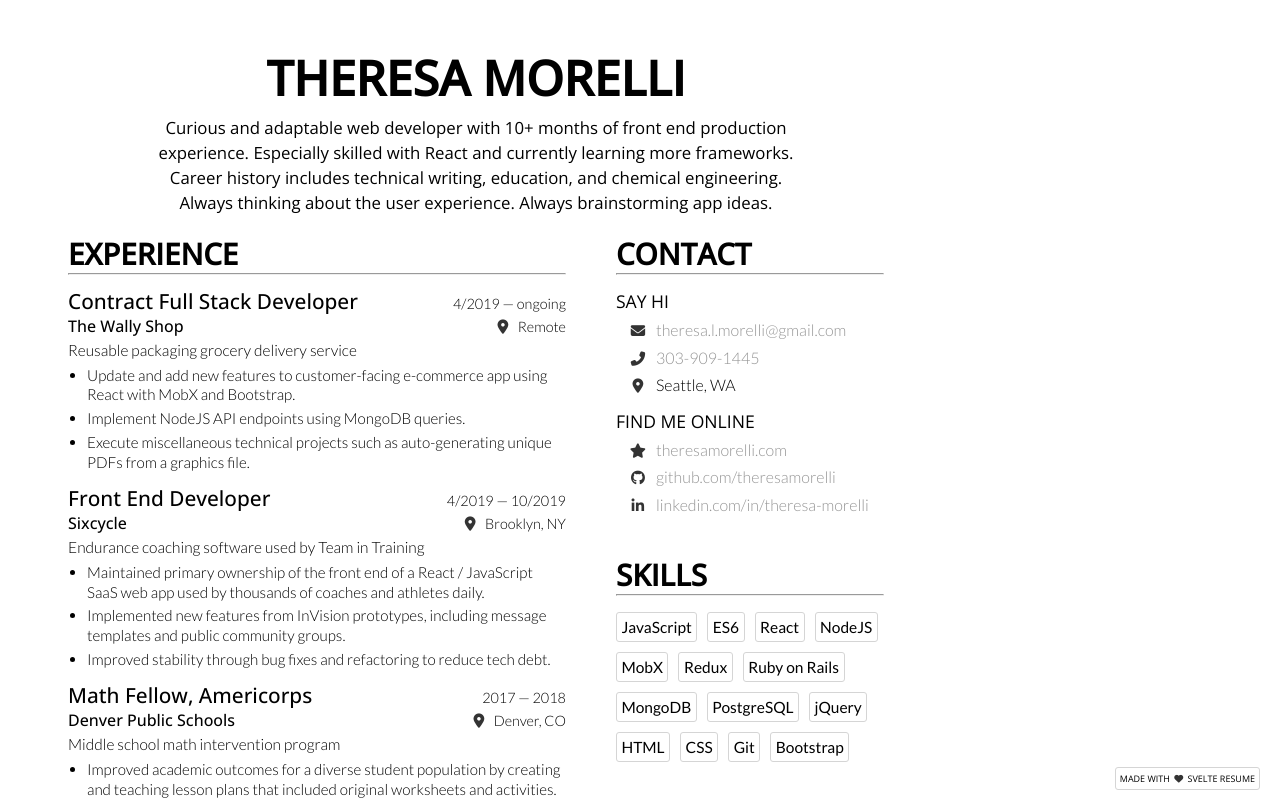
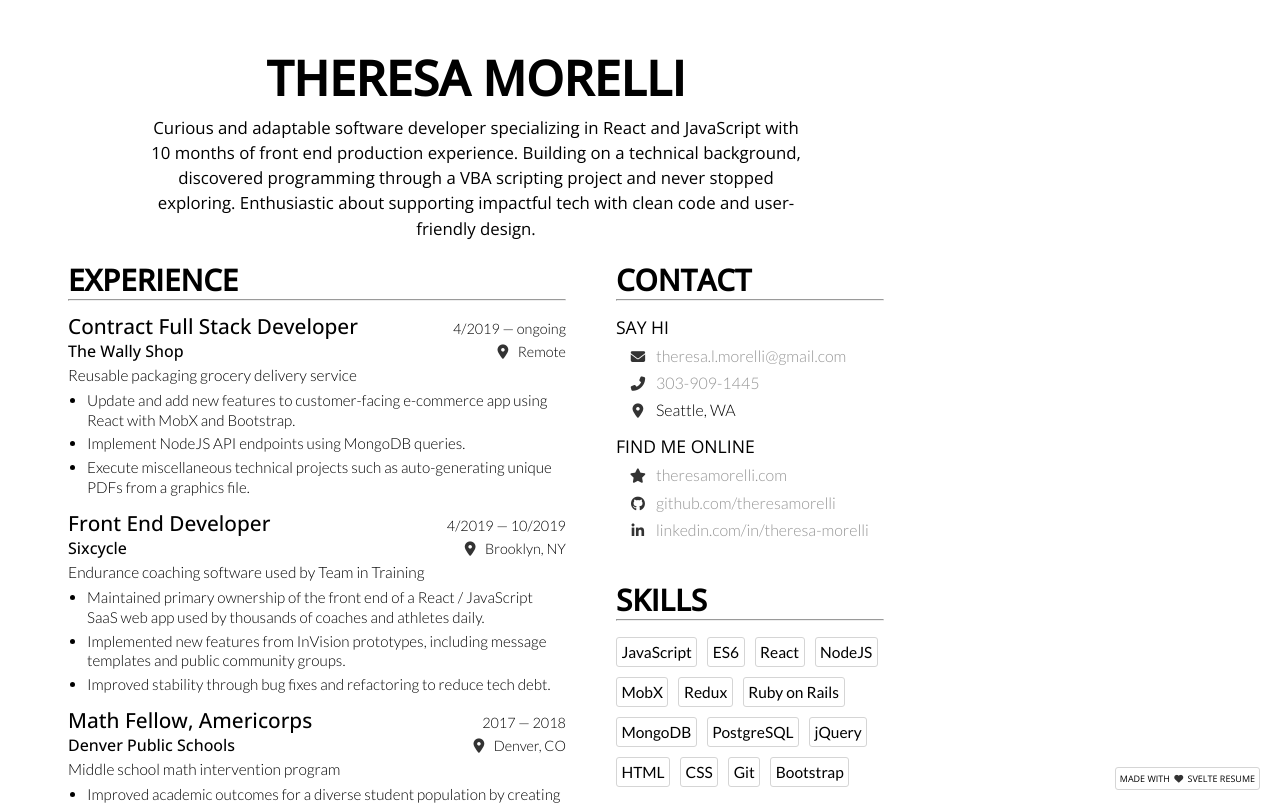
Before and after one commit to theresagonz/svelte-resume, a Svelte app: page / in a window 1280 px wide. Shown: the top 805 px of the page. Built offline with nearby package versions, Linux system fonts and the light colour scheme.

Commit message:
Update work history info

```diff
--- a/src/components/structural/Header.svelte
+++ b/src/components/structural/Header.svelte
@@ -1,7 +1,12 @@
 <script>
 	export const name = 'Theresa Morelli';
 	const summaryLines = [
-		'Curious and adaptable web developer with 10+ months of front end production experience. Especially skilled with React and currently learning more frameworks. Career history includes technical writing, education, and chemical engineering. Always thinking about the user experience. Always brainstorming app ideas.',
+		"Curious and adaptable software developer specializing in React and JavaScript with", "10 months of front end production experience. Building on a technical background, discovered programming through a VBA scripting project and never stopped exploring. Enthusiastic about supporting impactful tech with clean code and user-friendly design.",
+
+		// Always thinking about the user experience
+		// Always brainstorming app ideas
+
+		// Recombining things in unexpected ways
 
 		// meaningful and impactful
 		// supporting the underdog
@@ -13,6 +18,26 @@
 		// I like to build things I like to use.
 
 		// Try to be thoughtful always.
+
+		// stand out while being in my voice
+
+		// "I'm a software engineer specializing in front end JavaScript and React with 10 months of production experience. With a background in technical work, I discovered coding through VBA scripting and never stopped exploring. I'm enthusiastic about using clean code and user-friendly design to support impactful tech."
+
+		// 		I'm a curious and adaptable software engineer specializing in React and JavaScript with 10+ months of front end production experience. I strive to create user-friendly design for impactful tech with clean, thoughtful code. I've been programming since discovering scripting and block-based coding. I strive to be thoughtful in everything I do and believe in using technology to reimagine a better world.
+
+		// nerd out over
+
+
+		// I am a full stack software engineer with a specialization in front-end JavaScript. My experience includes building and maintaining applications with React.js, Node.js, Express, React Native, Redux, D3, MongoDB, TypeScript, HTML, and CSS, among many others. I view programming as a powerful medium for change, and I love diving into new technologies to build problem-solving tools.
+
+		//with a desire to make the world better one line of code at a time. I've built with React, Javascript, and Ruby on Rails and enjoy thinking about data, design, and clean code.
+
+		// I've contributed to technology-related projects in capacities ranging from research engineering to writing to teaching. I first discovered coding is cool while automating a number-crunching VBA script at an admin job and fully caught the bug when introducing HTML and Scratch to the middle school classroom.
+
+		// The possibilities for carving structure out of chaos continually inspire me, and I'm passionate about solving real problems, fostering connection, and supporting the underdog. I'm looking for an opportunity to be pushed to new limits and to contribute to an exciting mission.
+
+		// Github: @theresamorelli
+		// Email: theresa.l.morelli@gmail.com
 	];
 </script>
 
@@ -35,7 +60,7 @@
 	}
 
 	.summary {
-		width: 78%;
+		width: 81%;
 		margin-top: 5px;
 		font-size: 1.05em;
 		font-weight: 300;
```
